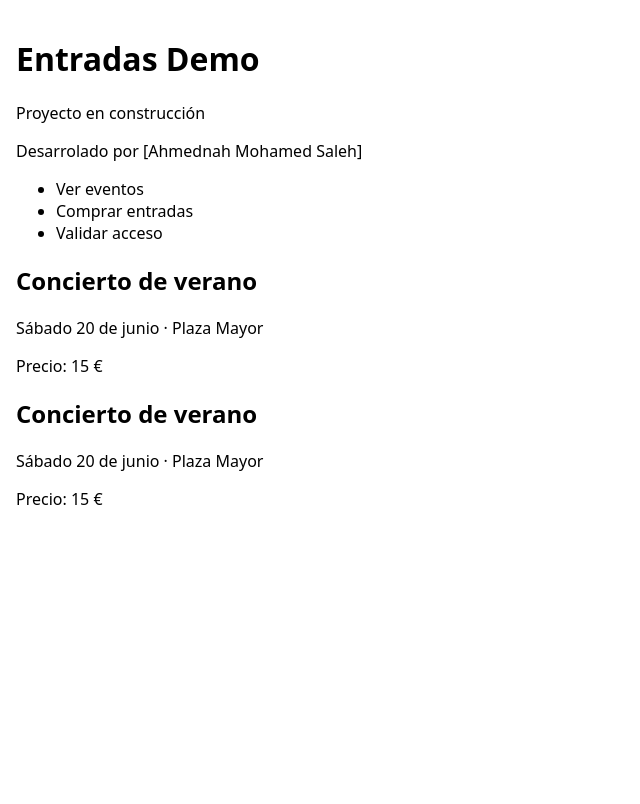
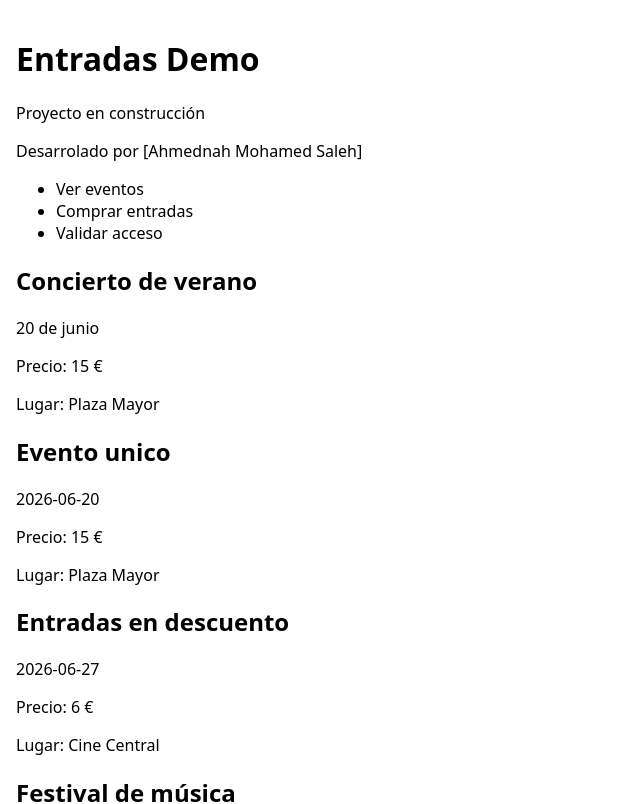
Before and after one commit to AhmednahDevUI/Entradas-demo, a React (Vite) app: page / in a window 1280 px wide. Shown: the top 804 px of the page, without its empty margins (0-640 px from the left). Built offline with nearby package versions, Linux system fonts and the light colour scheme.

Commit message:
Paso 2.4 de la fase 2 completado Eventos

```diff
--- a/src/App.tsx
+++ b/src/App.tsx
@@ -1,5 +1,6 @@
 import TarjetaEvento from './components/TarjetaEvento'
 import Cabecera from './components/Cabecera'
+import { eventos } from './data/eventos'
 
 function App() {
  return (
@@ -16,9 +17,18 @@ function App() {
       <li>Validar acceso</li>
     </ul>
 
-      <TarjetaEvento />
-      <TarjetaEvento />
+      <TarjetaEvento titulo="Concierto de verano" fecha="20 de junio" precio={15} lugar="Plaza Mayor" />
 
+
+      {eventos.map((evento) => (
+        <TarjetaEvento
+          key={evento.id}
+          titulo={evento.titulo}
+          fecha={evento.fecha}
+          precio={evento.precio}
+          lugar={evento.lugar}
+        />
+      ))  }
   </main>
  )
 }
--- a/src/components/TarjetaEvento.tsx
+++ b/src/components/TarjetaEvento.tsx
@@ -1,9 +1,17 @@
-function TarjetaEvento() {
+type TarjetaEventoProps = {
+    titulo: string
+    fecha: string
+    precio: number
+    lugar: string
+}
+
+function TarjetaEvento({ titulo, fecha, precio, lugar }: TarjetaEventoProps) {
     return (
         <article>
-            <h2>Concierto de verano</h2>
-            <p>Sábado 20 de junio · Plaza Mayor</p>
-            <p>Precio: 15 €</p>
+            <h2>{titulo}</h2>
+            <p>{fecha}</p>
+            <p>Precio: {precio} €</p>
+            <p>Lugar: {lugar}</p>
         </article>
     )
 }
--- /dev/null
+++ b/src/data/eventos.ts
@@ -0,0 +1,18 @@
+export type Evento = {
+    id: number
+  titulo: string
+  fecha: string
+  precio: number
+  lugar: string
+}
+
+export const eventos: Evento[] = [
+  { id : 1, titulo: 'Evento unico', fecha: '2026-06-20', precio: 15, lugar: 'Plaza Mayor' },
+{ id : 2, titulo: 'Entradas en descuento', fecha: '2026-06-27', precio: 6, lugar: 'Cine Central' },
+
+// Agrega más eventos hasta llegar 5
+{id : 3, titulo: 'Festival de música', fecha: '2026-07-05', precio: 20, lugar: 'Agromont' },
+{ id : 4, titulo: 'Obra de teatro', fecha: '2026-07-12', precio: 10, lugar: 'Teatro Principal' },
+
+
+]
```
